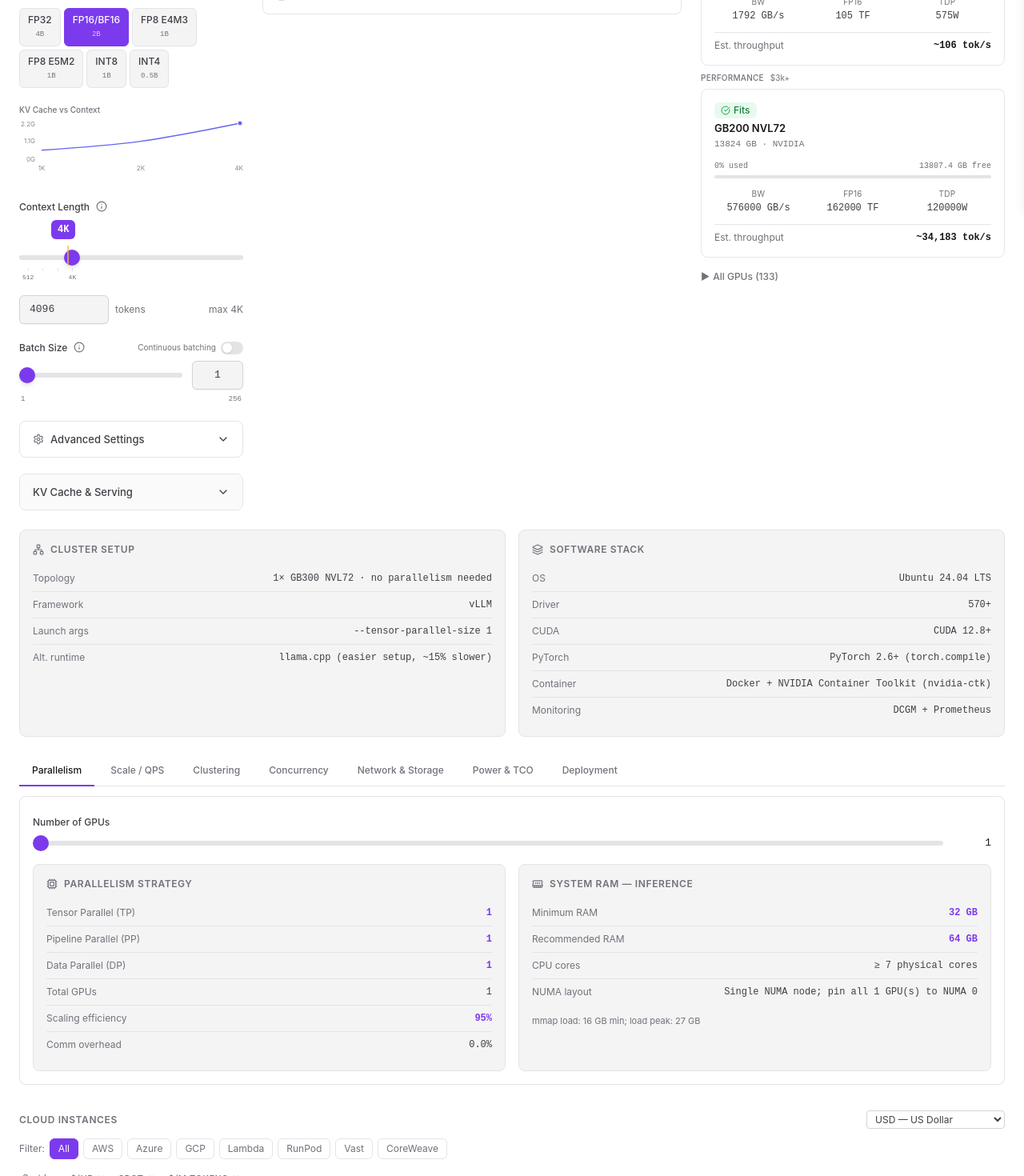
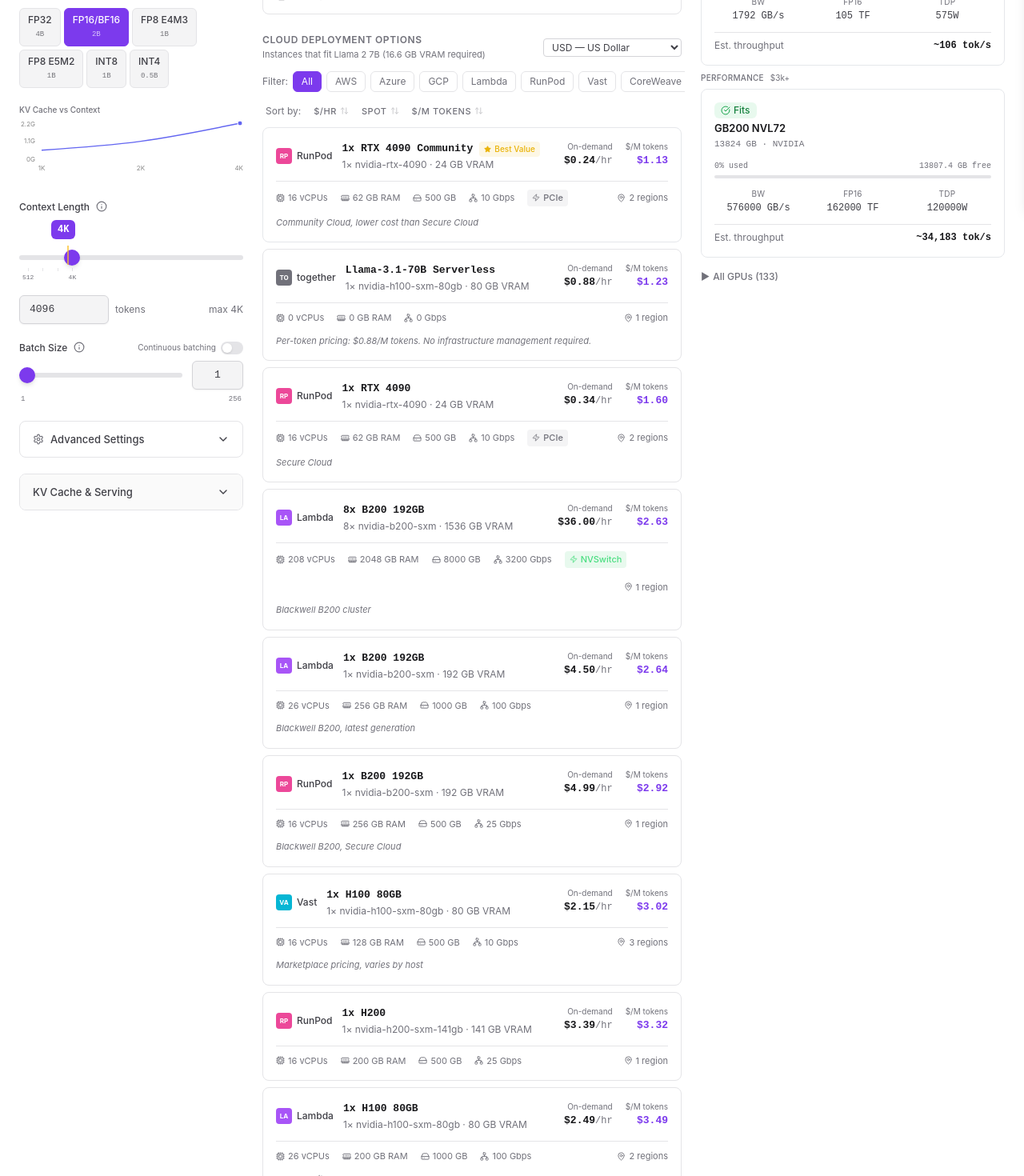
Before and after one commit to kkpkishan/llm-infra-planner, a React (Vite) app: page / in a window 1280 px wide. Shown: the part 540-2010 px from the top of the page at 80% size. Built offline with nearby package versions, Linux system fonts and the light colour scheme.

Commit message:
feat: show cloud deployment options inline with model output, based on model VRAM requirements

```diff
--- a/src/pages/Home.tsx
+++ b/src/pages/Home.tsx
@@ -574,6 +574,25 @@ export function Home() {
                 sourceUrl="https://arxiv.org/abs/2205.05198" />
             )}
           </div>
+
+          {/* ── Cloud Instances — shown inline whenever a model is selected ── */}
+          {cloudRecommendations && cloudRecommendations.length > 0 && (
+            <div>
+              <div className="flex items-center justify-between mb-3">
+                <div className="flex flex-col gap-0.5">
+                  <h2 className="text-xs font-semibold uppercase tracking-wider text-fg-muted">Cloud Deployment Options</h2>
+                  <p className="text-[11px] text-fg-muted">
+                    Instances that fit {selectedModel?.displayName} ({breakdown.totalGB.toFixed(1)} GB VRAM required)
+                  </p>
+                </div>
+                <CurrencyPicker />
+              </div>
+              <CloudTable recommendations={cloudRecommendations} />
+            </div>
+          )}
+          {cloudRecommendations?.length === 0 && (
+            <EmptyState icon={<Cpu size={32} />} title="No cloud instances found" description="Try reducing context length or using a smaller model." />
+          )}
         </>
       ) : <SkeletonVRAMBreakdown />}
     </div>
@@ -689,22 +708,6 @@ export function Home() {
         />
       )}
 
-      {/* ── Cloud Table ───────────────────────────────────────────────── */}
-      {cloudRecommendations && cloudRecommendations.length > 0 && (
-        <section className="mt-8">
-          <div className="flex items-center justify-between mb-3">
-            <h2 className="text-xs font-semibold uppercase tracking-wider text-fg-muted">Cloud Instances</h2>
-            <CurrencyPicker />
-          </div>
-          <CloudTable recommendations={cloudRecommendations} />
-        </section>
-      )}
-      {cloudRecommendations?.length === 0 && (
-        <section className="mt-8">
-          <EmptyState icon={<Cpu size={32} />} title="No cloud instances found" description="Try reducing context length or using a smaller model." />
-        </section>
-      )}
-
       {/* ── Mobile sticky bottom action bar ──────────────────────────── */}
       <div className="fixed bottom-0 left-0 right-0 md:hidden z-30 bg-bg-base border-t border-border-subtle px-4 py-3 flex gap-3">
         <button onClick={handleMobileShare}
```
